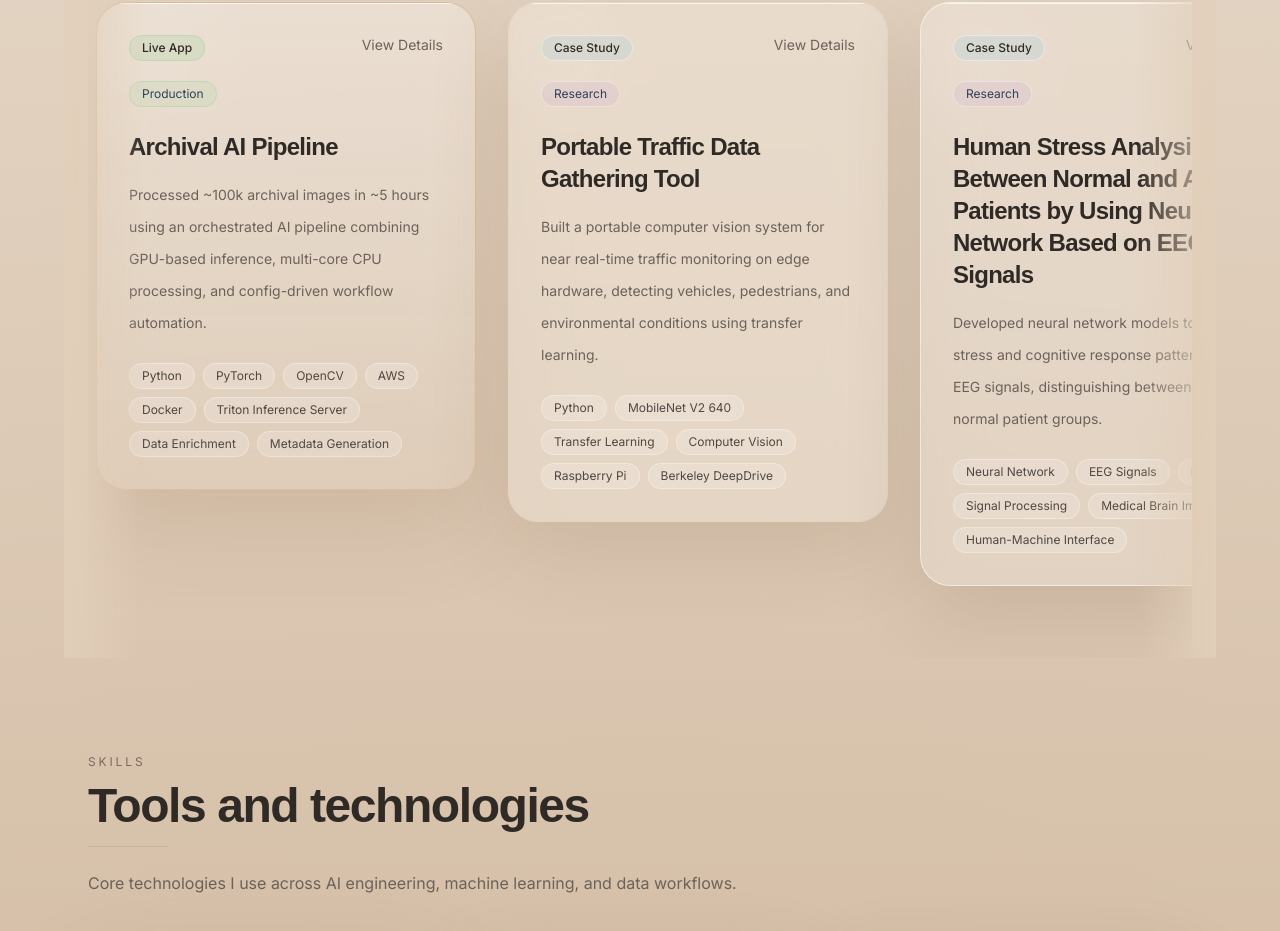
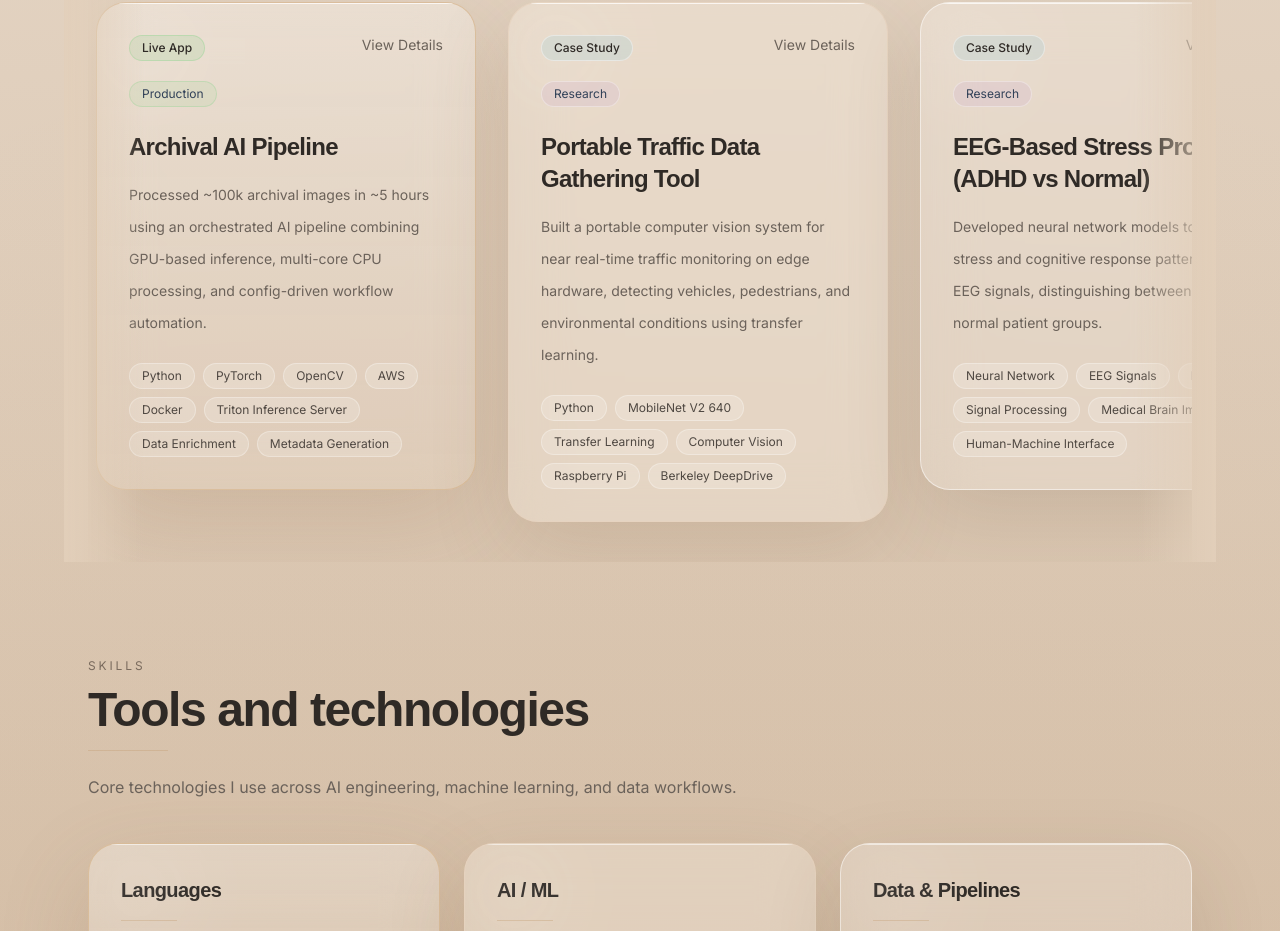
Before and after one commit to HarithIzani/Portfolio, a Next.js app: page / in a window 1280 px wide. Shown: the part 2732-3663 px from the top of the page. Built offline with nearby package versions, Linux system fonts and the light colour scheme.

Commit message:
project card title improvement

```diff
--- a/components/sections/projects.tsx
+++ b/components/sections/projects.tsx
@@ -40,7 +40,6 @@ const projects: Project[] = [
       "Metadata Generation",
     ],
     status: "Production",
-    /*secondaryLinks: [{ label: "Resume", url: "/resume.pdf" }],*/
   },
   {
     title: "Portable Traffic Data Gathering Tool",
@@ -60,7 +59,7 @@ const projects: Project[] = [
     status: "Research",
   },
   {
-    title: "Human Stress Analysis Between Normal and ADHD Patients by Using Neural Network Based on EEG Signals",
+    title: "EEG-Based Stress Profiling (ADHD vs Normal)",
     summary:
       "Developed neural network models to classify stress and cognitive response patterns from EEG signals, distinguishing between ADHD and normal patient groups.",
     type: "Case Study",
@@ -77,7 +76,7 @@ const projects: Project[] = [
     status: "Research",
   },
   {
-    title: "Analysis of Attention-Span on Prolonged Short-Form Online Content Consumption Using Neural Network Based on EEG Signals",
+    title: "EEG-Based Attention Span Modeling",
     summary:
       "Modeled attention-span degradation from EEG signals under prolonged short-form content exposure using neural networks and controlled stimuli.",
     type: "Case Study",
```
